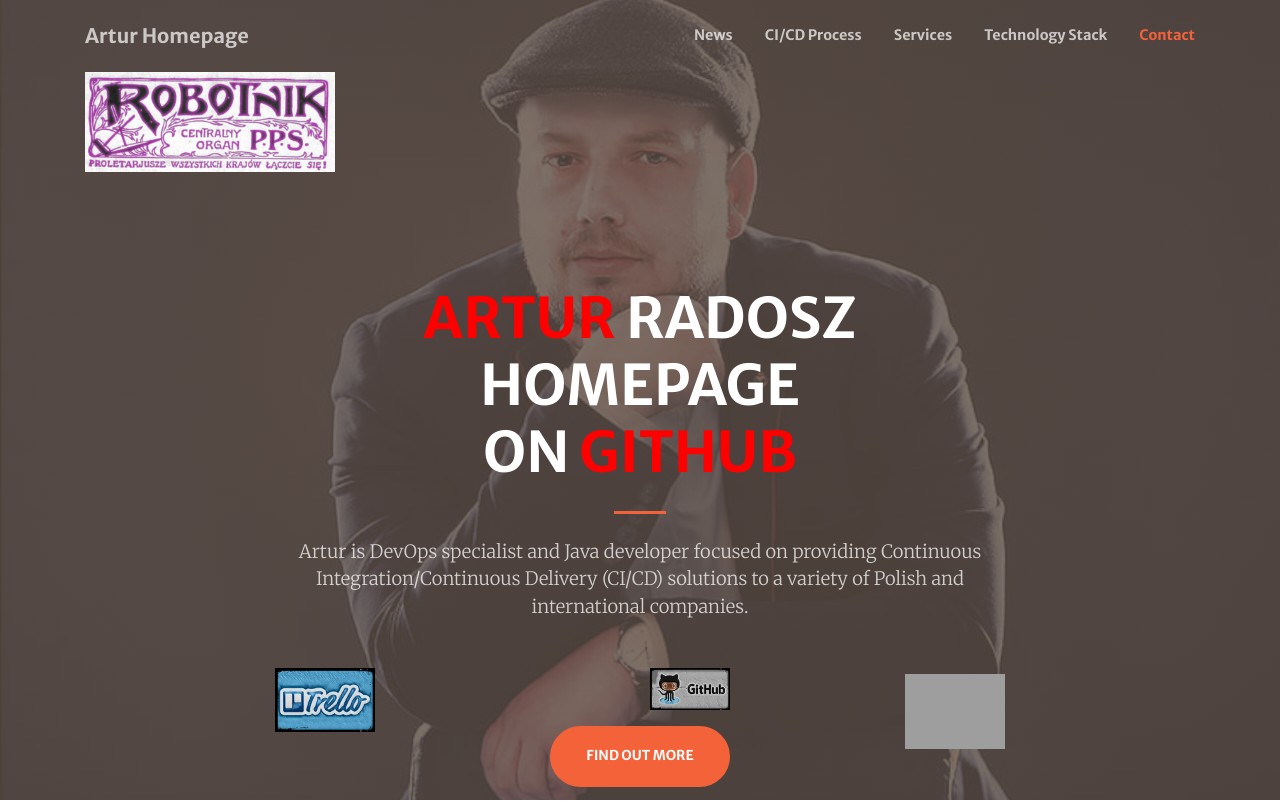
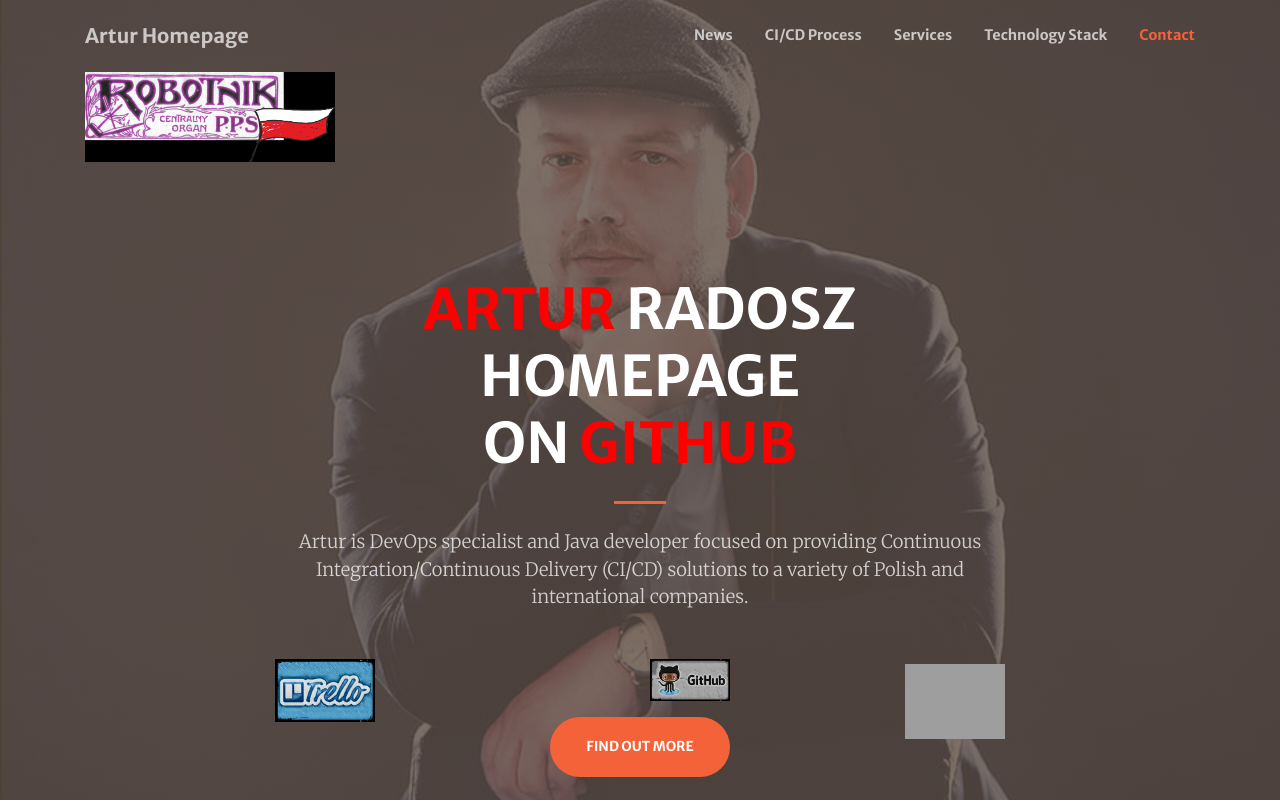
Before and after one commit to aradosz79/aradosz79.github.io, a plain HTML site: page index.html in a window 1280 px wide. Shown: the top 802 px of the page. Drawn offline with nearby package versions, Linux system fonts and the light colour scheme; grey boxes are pictures that could not be loaded.

Commit message:
robotnik

```diff
--- a/index.html
+++ b/index.html
@@ -65,7 +65,7 @@
 <!-- Masthead -->
 <header class="masthead">
     <div class="container h-100">
-        <img src="./img/robotnik.jpg" width="250"/>
+        <img src="./img/robotnik-pl.jpg" width="250"/>
         <div class="row h-100 align-items-center justify-content-center text-center">
             <div class="col-lg-10 align-self-end">
                 <h1 class="text-uppercase text-white font-weight-bold"><span style="color: red">Artur</span> Radosz<br/> homepage<br/> on <span style="color: red">GitHub</span> </h1>
```
Also changed, not shown: img/robotnik-pl.jpg (added).
